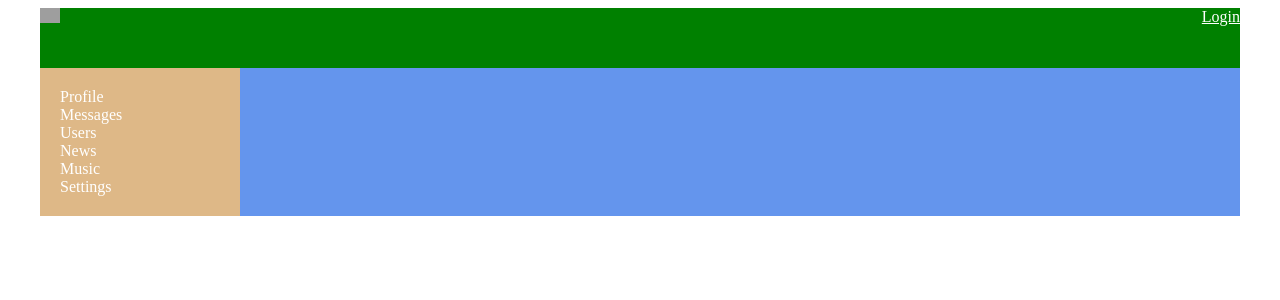
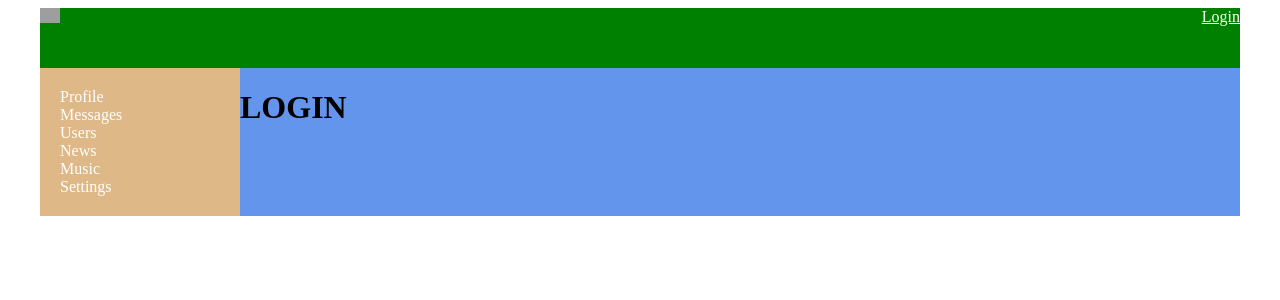
Before and after one commit to Inna-Kasyan/react_social_network, a React (Create React App) app: page /login in a window 1280 px wide. Shown: the top 300 px of the page. Built offline with nearby package versions, Linux system fonts and the light colour scheme; no server answers; grey boxes are pictures that could not be loaded.

Commit message:
lesson_68

```diff
--- a/src/App.js
+++ b/src/App.js
@@ -10,6 +10,7 @@
 import UsersContainer from './components/Users/UsersContainer';
 import ProfileContainer from './components/Profile/ProfileContainer';
 import HeaderContainer from './components/Header/HeaderContainer';
+import LoginPage from './Login/Login';
 
 
 function App(props) {
@@ -25,6 +26,7 @@
             <Route path="/profile" element={<ProfileContainer isMain={true} />} />
             <Route path="/profile/:userId" element={<ProfileContainer />} />
             <Route path='/users/*' element={<UsersContainer />} />
+            <Route path='/login' element={<LoginPage />} />
             {/* <Route path='/news/*' element={<News />} />
             <Route path='/music/*' element={<Music />} />
             <Route path='/settings/*' element={<Settings />} /> */}
--- /dev/null
+++ b/src/Login/Login.jsx
@@ -0,0 +1,6 @@
+
+const Login = (props) => {
+    return <h1>LOGIN</h1>
+}
+
+export default Login
--- a/src/components/Dialogs/Dialogs.jsx
+++ b/src/components/Dialogs/Dialogs.jsx
@@ -2,6 +2,7 @@
 import classes from './Dialogs.module.css'
 import Message from './Message/Message'
 import DialogItem from './DialogItem/DialogItem'
+import { Navigate } from 'react-router'
 
 
 
@@ -30,6 +31,8 @@
 
     }
 
+    if (!props.isAuth) return <Navigate to="/login"/>;
+
     return (
         <div className={classes.dialogs}>
             <div className={classes.dialogItems}>
--- a/src/components/Dialogs/DialogsContainer.jsx
+++ b/src/components/Dialogs/DialogsContainer.jsx
@@ -8,7 +8,8 @@
 let mapStateToProps = (state) => {
 
     return {
-        dialogsPage: state.dialogsPage
+        dialogsPage: state.dialogsPage,
+        isAuth: state.auth.isAuth
     }
 }
 
--- a/src/components/Profile/ProfileContainer.jsx
+++ b/src/components/Profile/ProfileContainer.jsx
@@ -4,6 +4,7 @@
 import {getUserProfile } from '../../redux/profile-reducer'
 import {useParams} from 'react-router-dom'
 
+import { Navigate } from 'react-router';
 
 function withRouter(Children){
 
@@ -26,7 +27,7 @@
 
 
     render() {
-
+        if (!this.props.isAuth) return <Navigate to="/login"/>;
         return (
             <div>
                 <Profile {...this.props} profile={this.props.profile}/>
@@ -36,7 +37,8 @@
 }
 
 let mapStateToProps = (state) => ({
-profile: state.profilePage.profile
+profile: state.profilePage.profile,
+isAuth: state.auth.isAuth
 })
 
 export default connect(mapStateToProps, {getUserProfile})(withRouter(ProfileContainer))
```
